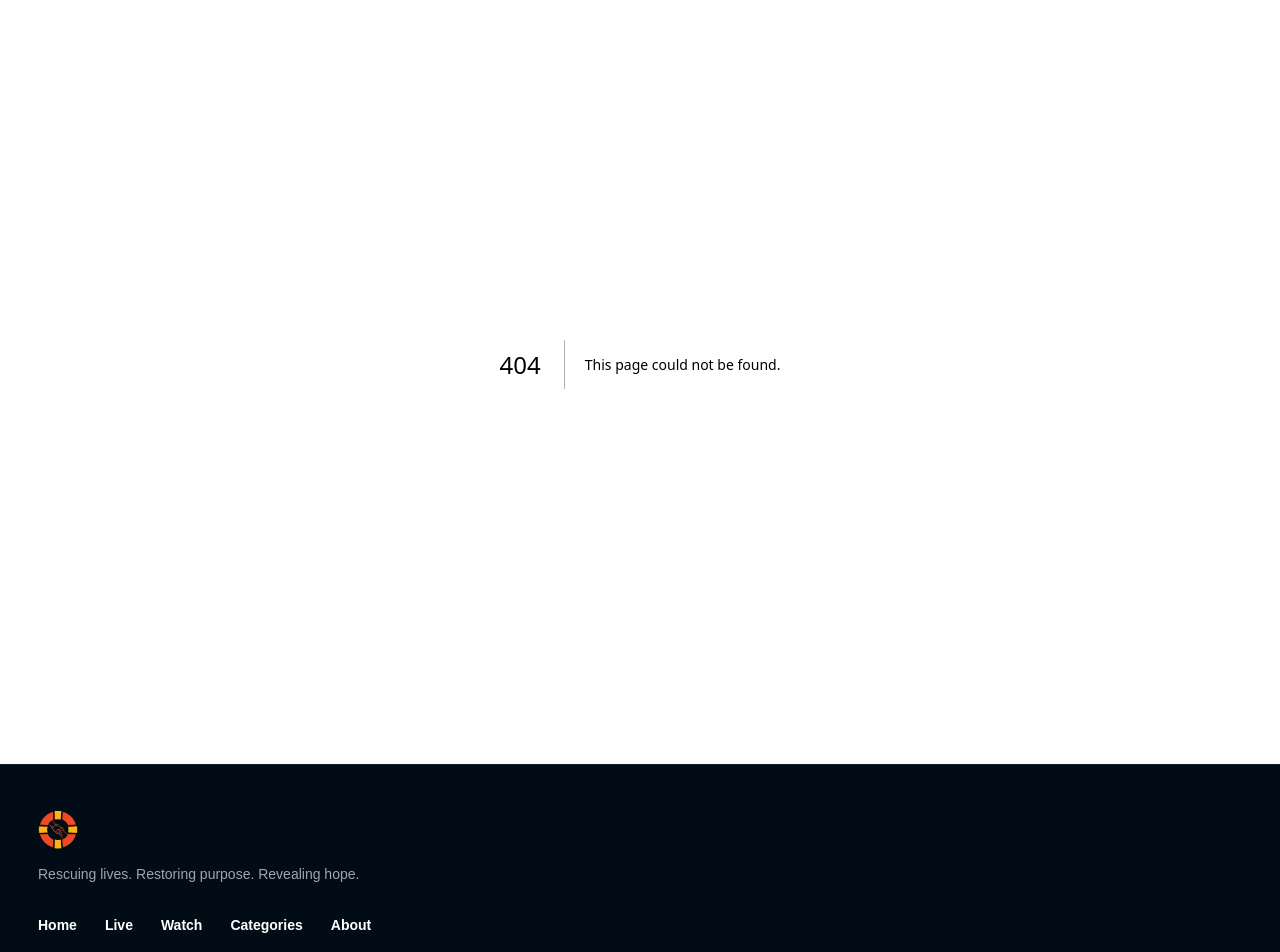
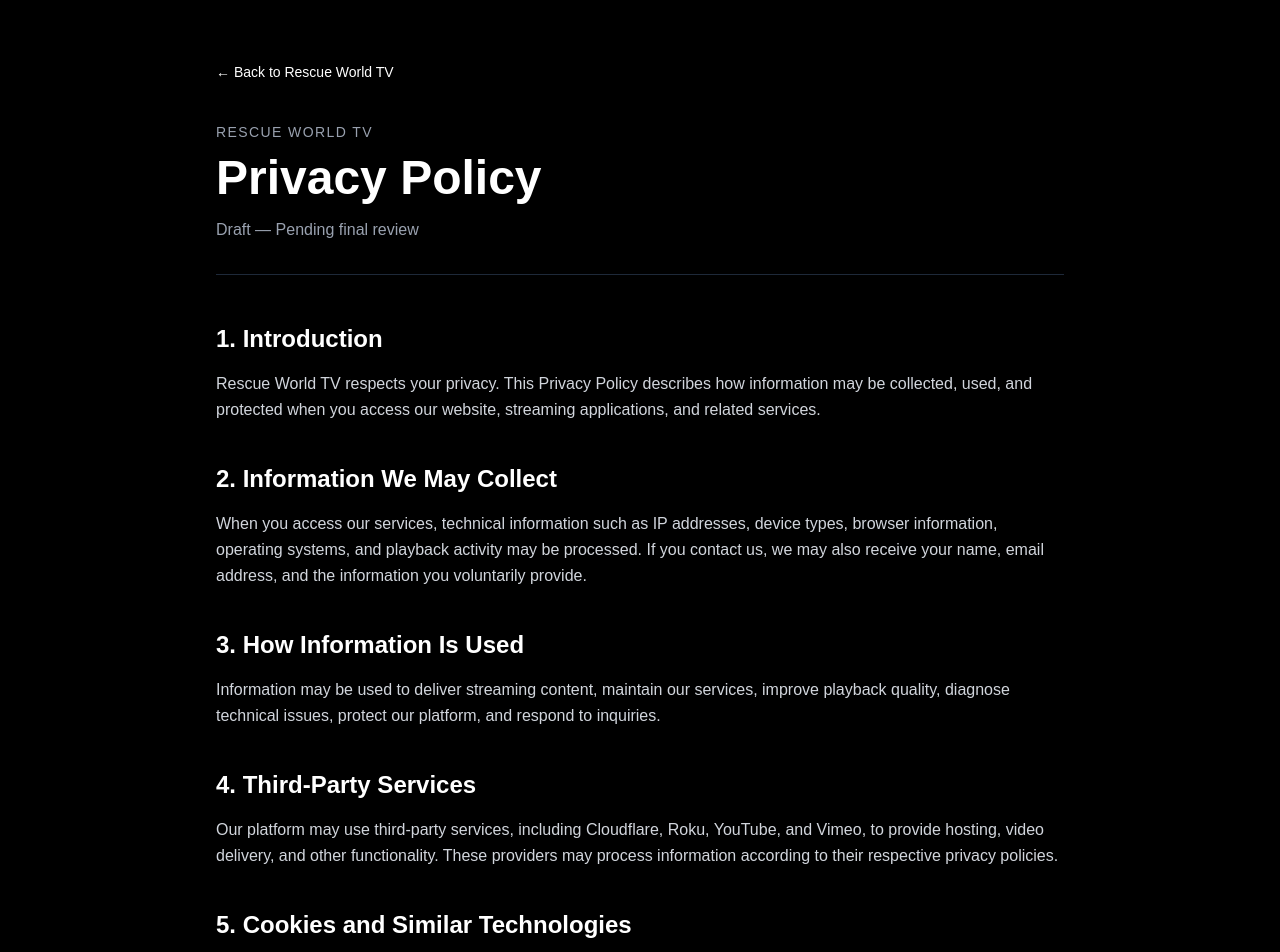
Before and after one commit to imsau1914-stack/rescue-world-tv, a Next.js app: page /privacy in a window 1280 px wide. Before the commit this address had no page. Shown: the part 120-1072 px from the top of the page. Built offline with nearby package versions, Linux system fonts and the light colour scheme.

Commit message:
Add privacy policy draft .tsx
Add initial privacy policy page for the Rescue World TV website and Roku application.

```diff
--- /dev/null
+++ b/src/app/privacy/page.tsx
@@ -0,0 +1,133 @@
+import type { Metadata } from "next";
+
+export const metadata: Metadata = {
+  title: "Privacy Policy | Rescue World TV",
+  description:
+    "Privacy Policy for the Rescue World TV website and streaming applications.",
+};
+
+const sections = [
+  {
+    title: "1. Introduction",
+    text: "Rescue World TV respects your privacy. This Privacy Policy describes how information may be collected, used, and protected when you access our website, streaming applications, and related services.",
+  },
+  {
+    title: "2. Information We May Collect",
+    text: "When you access our services, technical information such as IP addresses, device types, browser information, operating systems, and playback activity may be processed. If you contact us, we may also receive your name, email address, and the information you voluntarily provide.",
+  },
+  {
+    title: "3. How Information Is Used",
+    text: "Information may be used to deliver streaming content, maintain our services, improve playback quality, diagnose technical issues, protect our platform, and respond to inquiries.",
+  },
+  {
+    title: "4. Third-Party Services",
+    text: "Our platform may use third-party services, including Cloudflare, Roku, YouTube, and Vimeo, to provide hosting, video delivery, and other functionality. These providers may process information according to their respective privacy policies.",
+  },
+  {
+    title: "5. Cookies and Similar Technologies",
+    text: "Our website and third-party services may use cookies, local storage, or similar technologies to support functionality, security, preferences, and performance measurement.",
+  },
+  {
+    title: "6. Information Sharing",
+    text: "Information may be processed by service providers to operate our platform or disclosed when required by applicable law. Any additional data-sharing practices must be described in the final version of this policy.",
+  },
+  {
+    title: "7. Children's Privacy",
+    text: "Rescue World TV provides family-oriented Christian programming. Services directed to children must be operated with appropriate privacy protections and parental consent where required by applicable law. Parents or guardians may contact us with questions regarding children's personal information.",
+  },
+  {
+    title: "8. Data Security and Retention",
+    text: "We seek to protect personal information through appropriate administrative and technical safeguards. Information should be retained only for legitimate operational and legal purposes.",
+  },
+  {
+    title: "9. International Access",
+    text: "Rescue World TV is intended for an international audience. Information may be processed in countries where our infrastructure and service providers operate.",
+  },
+  {
+    title: "10. Your Privacy Rights",
+    text: "Depending on applicable law, you may have rights to access, correct, or delete personal information, restrict certain processing, or exercise other privacy rights. You may contact us to submit a privacy-related request.",
+  },
+  {
+    title: "11. Changes to This Policy",
+    text: "This Privacy Policy may be updated to reflect changes in our services, technology, or legal obligations. Updated versions will be made available on our website.",
+  },
+];
+
+export default function PrivacyPage() {
+  return (
+    <main className="min-h-screen bg-black text-white">
+      <div className="mx-auto max-w-4xl px-6 py-16 md:py-24">
+
+        <a
+          href="/"
+          className="mb-10 inline-block text-sm text-gray-400 hover:text-white"
+        >
+          &larr; Back to Rescue World TV
+        </a>
+
+        <header className="mb-12 border-b border-gray-800 pb-8">
+          <p className="mb-3 text-sm uppercase tracking-widest text-gray-400">
+            Rescue World TV
+          </p>
+
+          <h1 className="text-4xl font-bold md:text-5xl">
+            Privacy Policy
+          </h1>
+
+          <p className="mt-4 text-gray-400">
+            Draft — Pending final review
+          </p>
+        </header>
+
+        <div className="space-y-10">
+          {sections.map((section) => (
+            <section key={section.title}>
+              <h2 className="mb-4 text-2xl font-semibold">
+                {section.title}
+              </h2>
+
+              <p className="leading-relaxed text-gray-300">
+                {section.text}
+              </p>
+            </section>
+          ))}
+
+          <section>
+            <h2 className="mb-4 text-2xl font-semibold">
+              12. Contact Us
+            </h2>
+
+            <p className="leading-relaxed text-gray-300">
+              For questions regarding this Privacy Policy
+              or your personal information, please contact:
+            </p>
+
+            <p className="mt-4 font-semibold">
+              Rescue World TV
+            </p>
+
+            <a
+              href="mailto:info@rescueworldtv.org"
+              className="mt-2 block text-blue-400 hover:underline"
+            >
+              info@rescueworldtv.org
+            </a>
+
+            <a
+              href="https://rescueworldtv.org"
+              className="mt-2 block text-blue-400 hover:underline"
+            >
+              www.rescueworldtv.org
+            </a>
+          </section>
+        </div>
+
+        <footer className="mt-16 border-t border-gray-800 pt-8 text-sm text-gray-500">
+          &copy; {new Date().getFullYear()} Rescue World TV.
+          All rights reserved.
+        </footer>
+
+      </div>
+    </main>
+  );
+}
```
